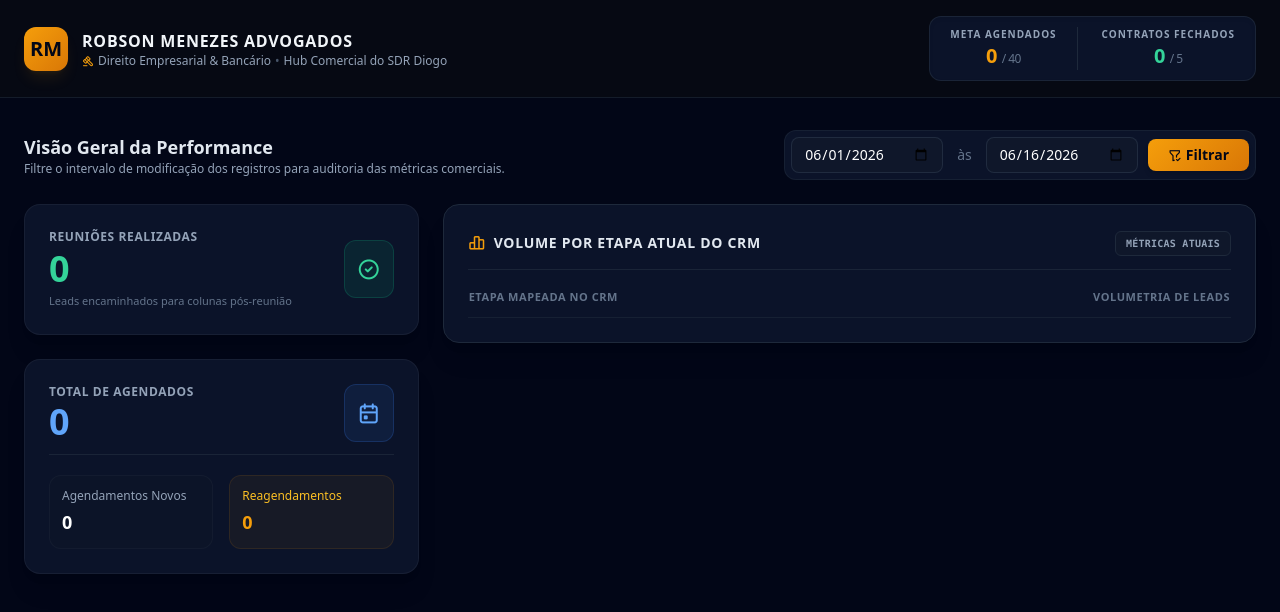
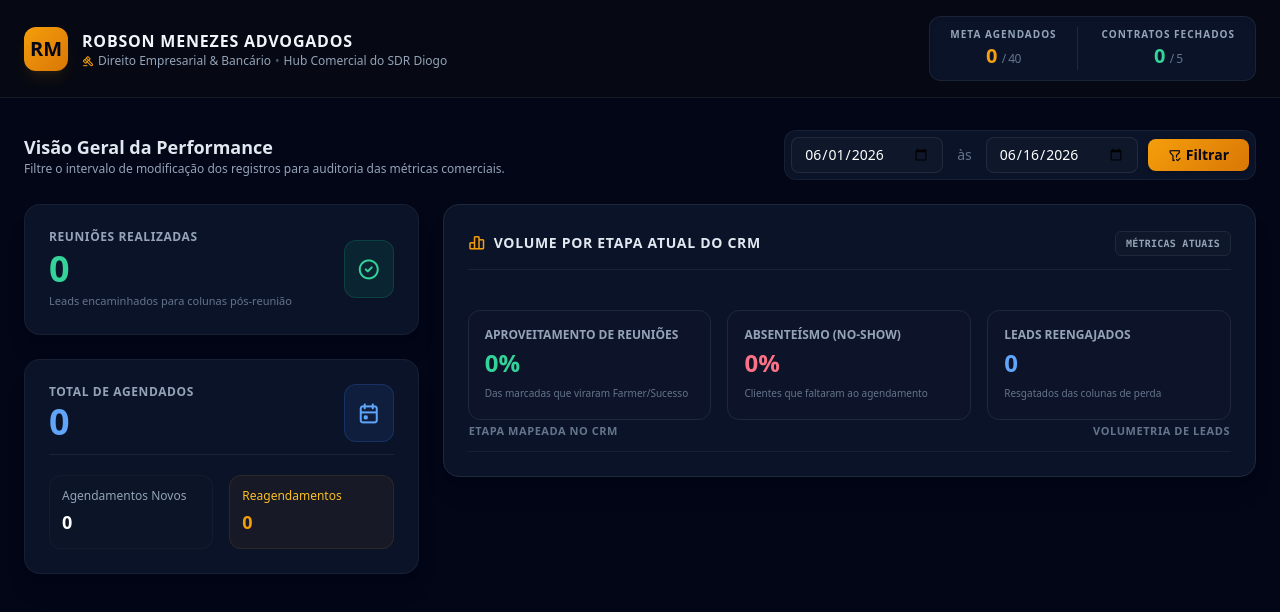
Before and after one commit to diogocoding/dashboardkommo, a plain HTML site: page client/index.html in a window 1280 px wide. Drawn offline with nearby package versions, Linux system fonts and the light colour scheme; no server answers.

Commit message:
Add efficiency metrics section to index.html

```diff
--- a/client/index.html
+++ b/client/index.html
@@ -133,6 +133,29 @@
             </thead>
             <tbody id="corpoFunil" class="divide-y divide-slate-800/40 text-slate-300 font-medium">
               <!-- Os dados das 9 colunas do Robson Menezes Advogados entrarão dinamicamente aqui via app.js -->
+            <!-- Seção de Métricas de Eficiência Comercial -->
+<div class="grid grid-cols-1 md:grid-cols-3 gap-4 mt-6">
+  <!-- Card Aproveitamento -->
+  <div class="bg-slate-900/40 border border-slate-800 p-4 rounded-xl">
+    <p class="text-xs text-slate-400 uppercase font-semibold">Aproveitamento de Reuniões</p>
+    <h3 id="taxaAproveitamento" class="text-2xl font-bold text-emerald-400 mt-1">0%</h3>
+    <span class="text-[10px] text-slate-500">Das marcadas que viraram Farmer/Sucesso</span>
+  </div>
+
+  <!-- Card No-Show -->
+  <div class="bg-slate-900/40 border border-slate-800 p-4 rounded-xl">
+    <p class="text-xs text-slate-400 uppercase font-semibold">Absenteísmo (No-Show)</p>
+    <h3 id="taxaNoShow" class="text-2xl font-bold text-rose-400 mt-1">0%</h3>
+    <span class="text-[10px] text-slate-500">Clientes que faltaram ao agendamento</span>
+  </div>
+
+  <!-- Card Reengajamento -->
+  <div class="bg-slate-900/40 border border-slate-800 p-4 rounded-xl">
+    <p class="text-xs text-slate-400 uppercase font-semibold">Leads Reengajados</p>
+    <h3 id="cardReengajamentos" class="text-2xl font-bold text-blue-400 mt-1">0</h3>
+    <span class="text-[10px] text-slate-500">Resgatados das colunas de perda</span>
+  </div>
+</div>
             </tbody>
           </table>
         </div>
```
